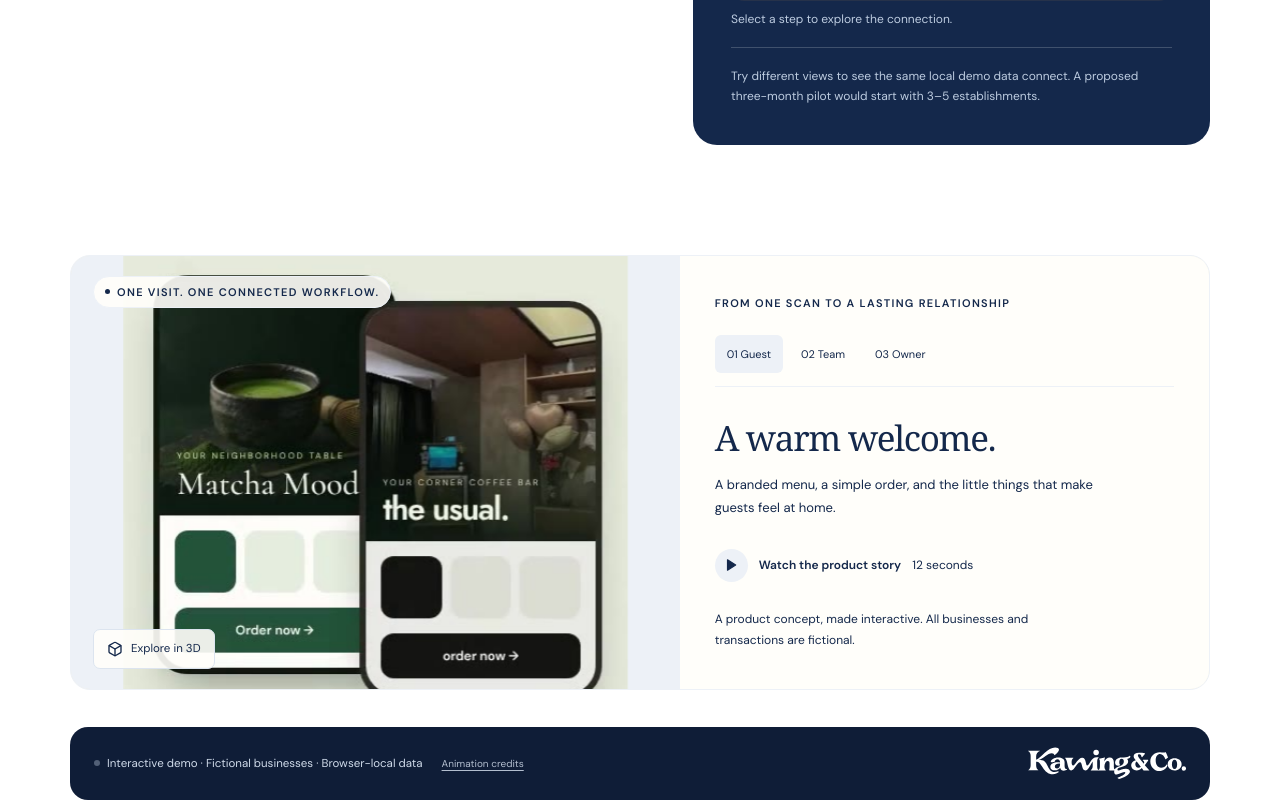
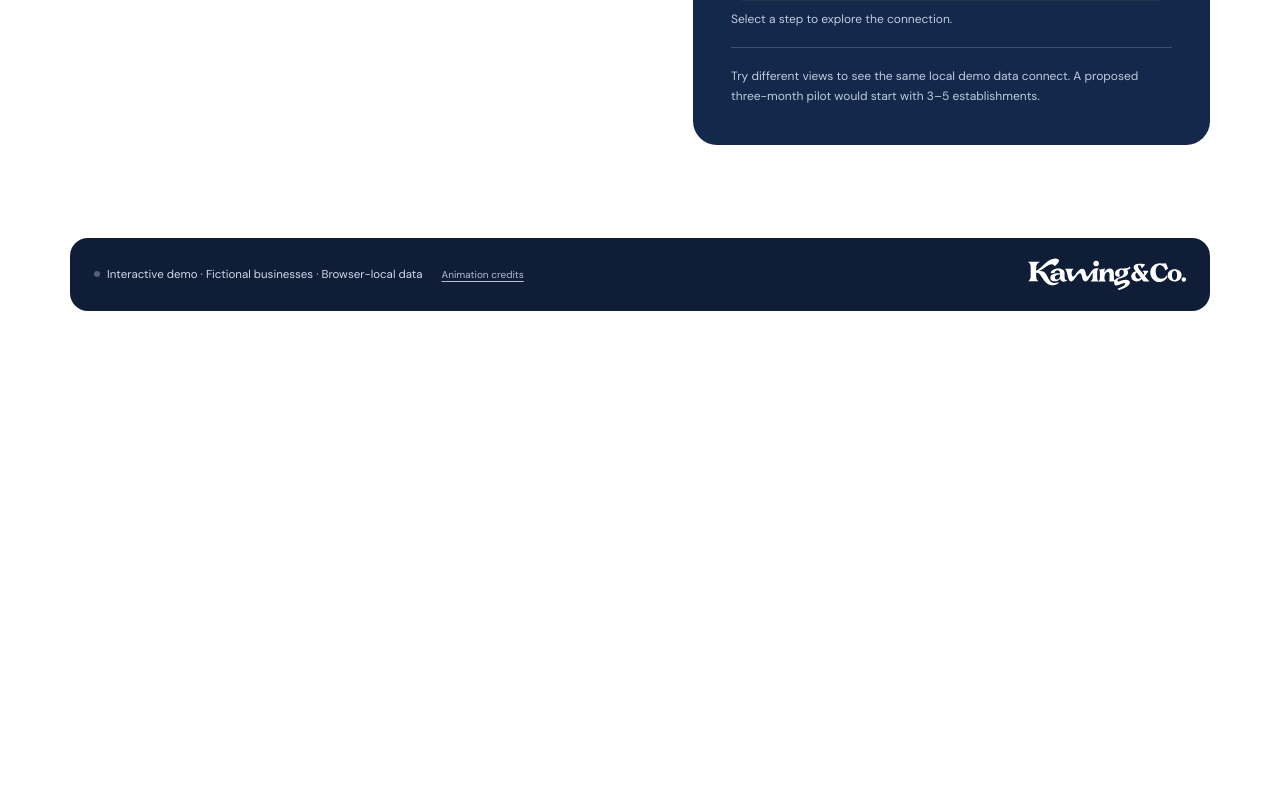
Before and after one commit to Kawing-Co/Kawing-Platform-Prototype, a React (Vite) app: page / in a window 1280 px wide. Shown: the part 895-1695 px from the top of the page. After the commit the page ends 1206 px from the top, so only its background shows below. Built offline with nearby package versions, Linux system fonts and the light colour scheme.

Commit message:
Remove optional product story section from landing page

```diff
--- a/src/Spaces.jsx
+++ b/src/Spaces.jsx
@@ -18,7 +18,6 @@ import { CustomerPreview } from "./Viewport";
 import Market from "./Market";
 import {
   UndoHost,
-  ProductStory,
   BackPreview,
   useEditorialMotion,
 } from "./PremiumExperience";
@@ -376,7 +375,6 @@ export default function Spaces({ Workspace }) {
             </div>
           </>
         ) : null}
-        {step === "landing" && <ProductStory />}
         <footer className="spaces-footer">
           <span>
             <span className="online-dot" /> Interactive demo · Fictional
```
Also changed, not shown: .codex/CURRENT.md.
